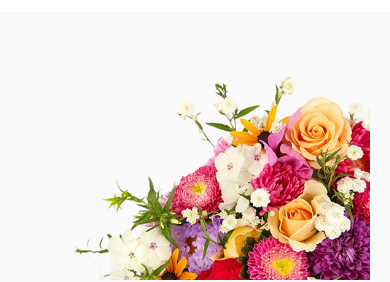
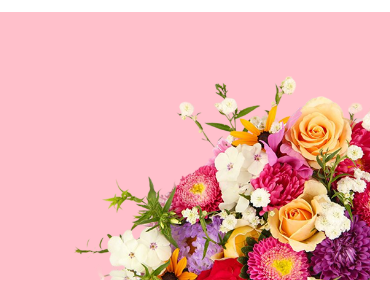
Before and after one commit to RojleenHaque/PH_assignment_2, a plain HTML site: page index.html in a window 390 px wide. Shown: the part 155-437 px from the top of the page. Drawn offline with Linux system fonts and the light colour scheme.

Commit message:
Updated CSS for responsiveness

```diff
--- a/css.css
+++ b/css.css
@@ -506,3 +506,10 @@ body {
   display: none;
 }
 }
+
+
+@media (max-width: 480px) {
+  body {
+    background-color: pink !important;
+  }
+}
--- a/index.html
+++ b/index.html
@@ -2,7 +2,7 @@
 <html lang="en">
 <head>
   <meta charset="UTF-8">
-  <meta name="viewport" content="width=device-width, initial-scale=1.0"/>
+  <meta name="viewport" content="width=device-width, initial-scale=1.0">
   <title>Flower Shop</title>
   <link rel="stylesheet" href="./css.css">
   <link href="https://fonts.googleapis.com/css2?family=Poppins:wght@300;500;700&display=swap" rel="stylesheet">
```
